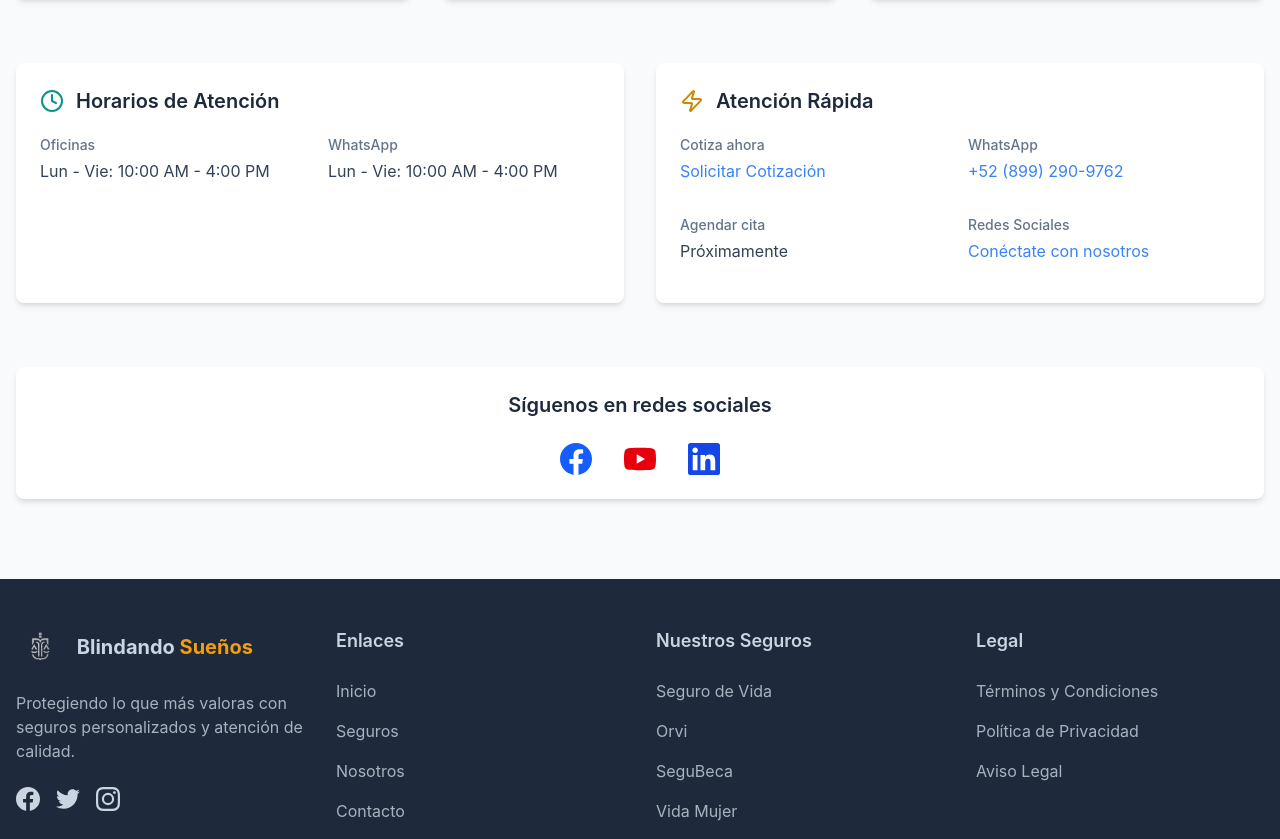
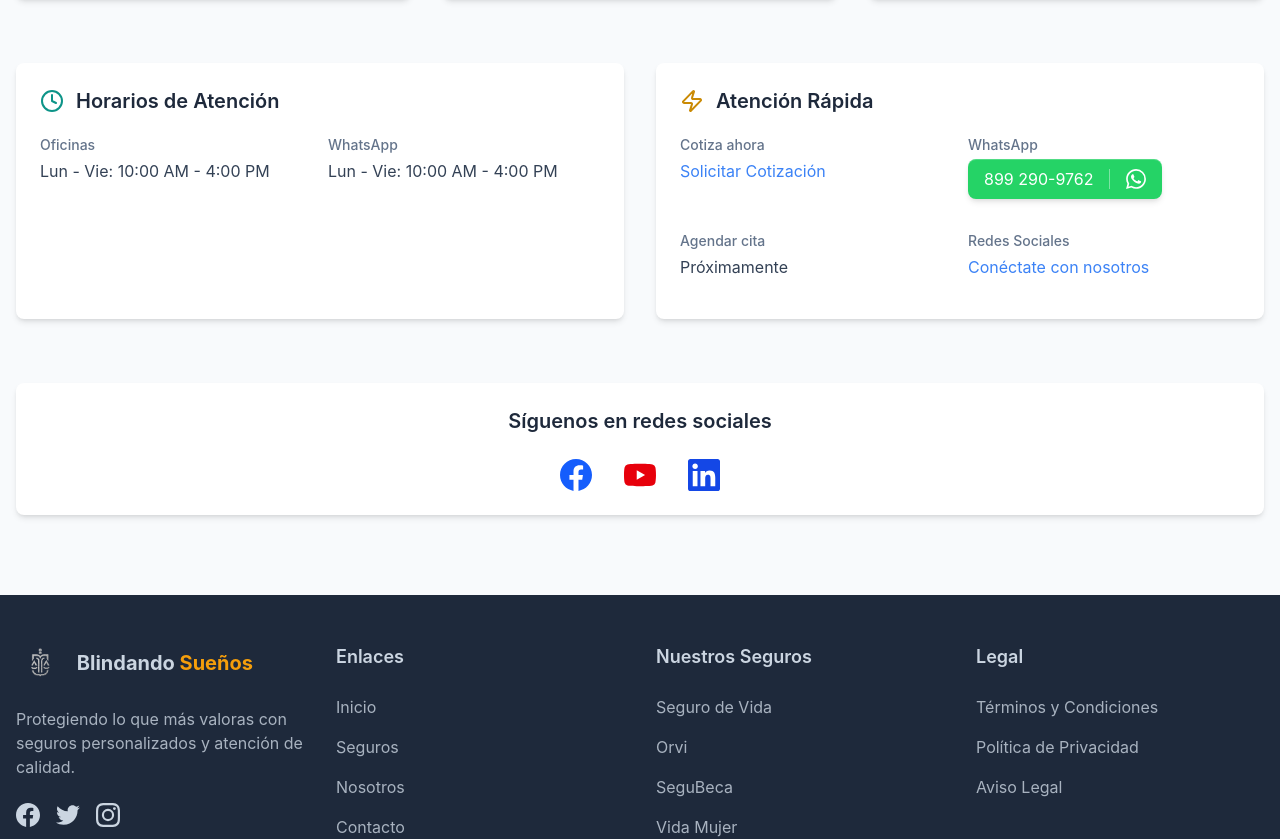
Before and after one commit to milojarow/web-blindando, a Next.js app: page / in a window 1280 px wide. Shown: the part 3702-4541 px from the top of the page. Built offline with nearby package versions, Linux system fonts and the light colour scheme.

Commit message:
Enhance WhatsApp button in contact section and add API test route

```diff
--- /dev/null
+++ b/app/api/auth/route.js
@@ -0,0 +1,3 @@
+export function GET() {
+    return Response.json({ message: "You just hit an api 😜"});
+}
--- a/app/components/cards/ContactItem.js
+++ b/app/components/cards/ContactItem.js
@@ -1,16 +1,43 @@
 'use client';
 
 export default function ContactItem({ title, content, isLink, href }) {
+  // Check if this is a WhatsApp link
+  const isWhatsApp = href && href.includes('wa.me');
+
+  // For WhatsApp number, only remove the country code and parentheses but keep area code
+  let displayContent = content;
+  if (isWhatsApp && content.includes('+52 (899)')) {
+    displayContent = content.replace('+52 (', '').replace(')', '');
+  }
+
   return (
     <div className="mb-4">
       <h4 className="text-sm font-medium text-[#64748b] mb-1">{title}</h4>
       {isLink ? (
+        isWhatsApp ? (
+          <a
+            href={href}
+            className="group inline-flex items-center gap-2 bg-[#25D366] text-white px-4 py-2 rounded-lg hover:bg-[#128C7E] transition-all shadow-[0_4px_6px_-1px_rgba(0,0,0,0.1),0_2px_4px_-1px_rgba(0,0,0,0.06),inset_0_1px_0_0_rgba(255,255,255,0.2)] hover:shadow-[0_10px_15px_-3px_rgba(0,0,0,0.1),0_4px_6px_-2px_rgba(0,0,0,0.05),inset_0_1px_0_0_rgba(255,255,255,0.2)]"
+          >
+            <span>{displayContent}</span>
+            <div className="h-5 w-px bg-white/40 mx-2"></div>
+            <svg
+              xmlns="http://www.w3.org/2000/svg"
+              viewBox="0 0 24 24"
+              fill="currentColor"
+              className="w-5 h-5 transition-transform duration-500 group-hover:rotate-360"
+            >
+              <path d="M17.472 14.382c-.297-.149-1.758-.867-2.03-.967-.273-.099-.471-.148-.67.15-.197.297-.767.966-.94 1.164-.173.199-.347.223-.644.075-.297-.15-1.255-.463-2.39-1.475-.883-.788-1.48-1.761-1.653-2.059-.173-.297-.018-.458.13-.606.134-.133.298-.347.446-.52.149-.174.198-.298.298-.497.099-.198.05-.371-.025-.52-.075-.149-.669-1.612-.916-2.207-.242-.579-.487-.5-.669-.51-.173-.008-.371-.01-.57-.01-.198 0-.52.074-.792.372-.272.297-1.04 1.016-1.04 2.479 0 1.462 1.065 2.875 1.213 3.074.149.198 2.096 3.2 5.077 4.487.709.306 1.262.489 1.694.625.712.227 1.36.195 1.871.118.571-.085 1.758-.719 2.006-1.413.248-.694.248-1.289.173-1.413-.074-.124-.272-.198-.57-.347m-5.421 7.403h-.004a9.87 9.87 0 01-5.031-1.378l-.361-.214-3.741.982.998-3.648-.235-.374a9.86 9.86 0 01-1.51-5.26c.001-5.45 4.436-9.884 9.888-9.884 2.64 0 5.122 1.03 6.988 2.898a9.825 9.825 0 012.893 6.994c-.003 5.45-4.437 9.884-9.885 9.884m8.413-18.297A11.815 11.815 0 0012.05 0C5.495 0 .16 5.335.157 11.892c0 2.096.547 4.142 1.588 5.945L.057 24l6.305-1.654a11.882 11.882 0 005.683 1.448h.005c6.554 0 11.89-5.335 11.893-11.893a11.821 11.821 0 00-3.48-8.413z"/>
+            </svg>
+          </a>
+        ) : (
           <a
             href={href}
             className="text-[#3b82f6] hover:text-[#1d4ed8] transition-colors"
           >
             {content}
           </a>
+        )
       ) : (
         <p className="text-[#334155]">{content}</p>
       )}
--- a/tailwind.config.js
+++ b/tailwind.config.js
@@ -1,9 +1,9 @@
 /** @type {import('tailwindcss').Config} */
 module.exports = {
   content: [
-    "./app/**/*.{js,ts,jsx,tsx}",
-    "./pages/**/*.{js,ts,jsx,tsx}",
-    "./components/**/*.{js,ts,jsx,tsx}",
+    './pages/**/*.{js,ts,jsx,tsx}',
+    './components/**/*.{js,ts,jsx,tsx}',
+    './app/**/*.{js,ts,jsx,tsx}',
   ],
   theme: {
     extend: {
@@ -22,10 +22,15 @@
         "text-dark": "#212121",
         "text-light": "#FAFAFA",
       },
+      rotate: {
+        '360': '360deg',
+      },
     },
   },
-  plugins: [require("daisyui")],
+  plugins: [
+    require("daisyui"),
+  ],
   daisyui: {
     themes: false,
   },
-};
+}
```
Lines whose indentation alone changed are shown as unchanged.
